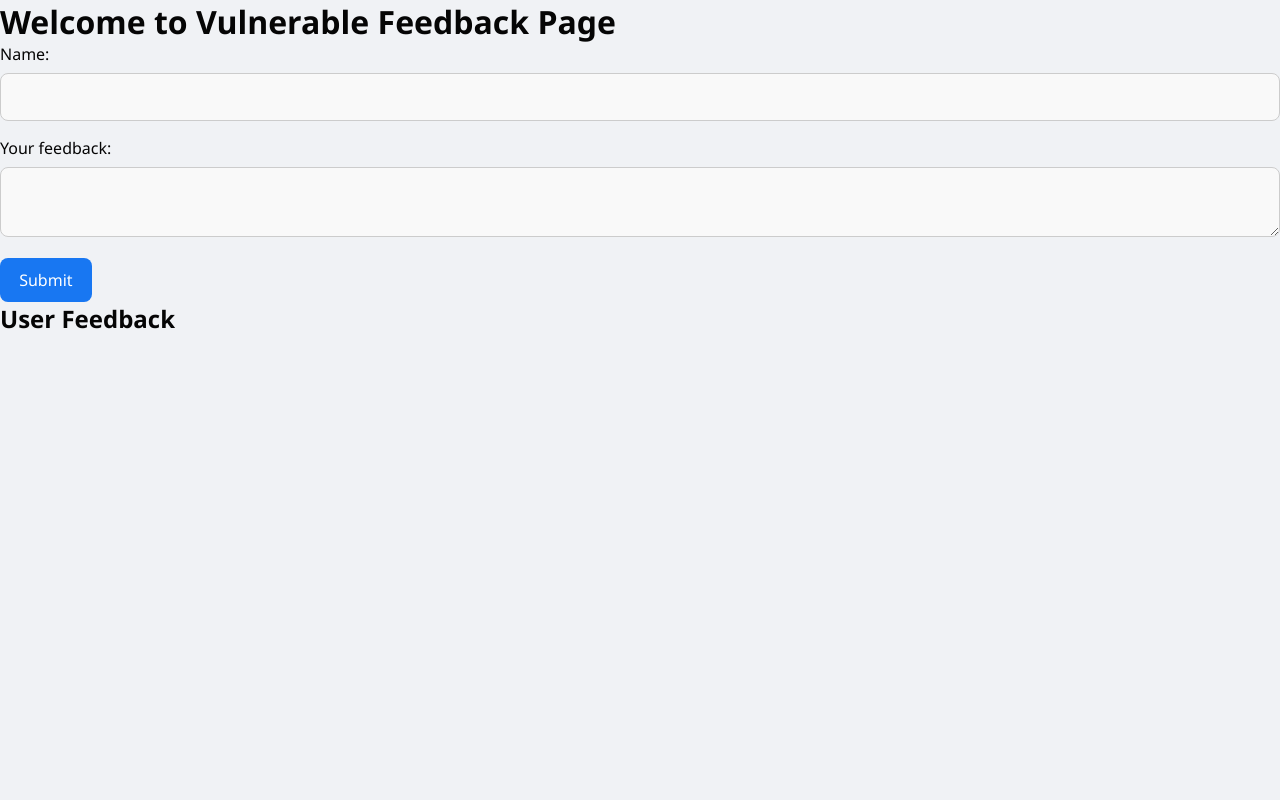
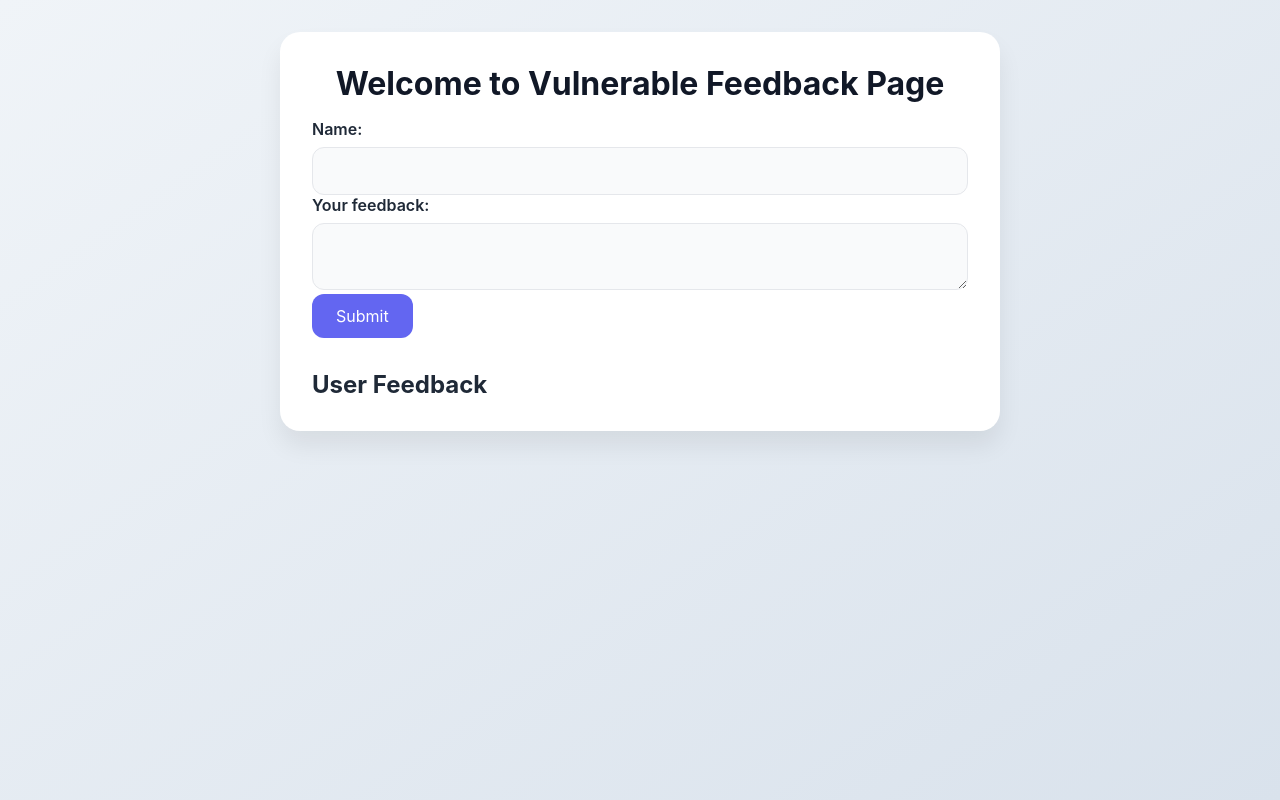
Before and after one commit to Omid908/Practicing, a PHP site: page / in a window 1280 px wide. Run offline with PHP 8.4, Linux system fonts and the light colour scheme.

Commit message:
daily practice

```diff
--- a/day19/style.css
+++ b/day19/style.css
@@ -2,100 +2,104 @@
   margin: 0;
   padding: 0;
   box-sizing: border-box;
-  font-family: "Segoe UI", Tahoma, Geneva, Verdana, sans-serif;
+  font-family: "Inter", sans-serif;
 }
 
 body {
-  background-color: #f0f2f5;
-  color: #050505;
+  background: linear-gradient(145deg, #f0f4f8, #d9e2ec);
+  color: #1f2937;
+  min-height: 100vh;
+  display: flex;
+  flex-direction: column;
+  align-items: center;
+  padding: 2rem;
 }
 
-header {
-  background-color: #1877f2;
-  padding: 1rem 2rem;
-  display: flex;
-  align-items: center;
-  justify-content: space-between;
-  color: white;
-  box-shadow: 0 4px 6px rgba(0, 0, 0, 0.1);
+.container {
+  background: white;
+  width: 100%;
+  max-width: 720px;
+  border-radius: 20px;
+  padding: 2rem;
+  box-shadow: 0 15px 25px rgba(0, 0, 0, 0.07);
+  transition: all 0.3s ease;
 }
 
-header h1 {
-  font-size: 1.8rem;
-  font-weight: bold;
+.container:hover {
+  transform: translateY(-2px);
+  box-shadow: 0 20px 30px rgba(0, 0, 0, 0.08);
 }
 
-main {
-  max-width: 800px;
-  margin: 2rem auto;
-  padding: 2rem;
-  background-color: #fff;
-  border-radius: 12px;
-  box-shadow: 0 6px 15px rgba(0, 0, 0, 0.05);
+h1 {
+  font-size: 2rem;
+  margin-bottom: 1rem;
+  text-align: center;
+  color: #111827;
 }
 
-section {
+form {
   margin-bottom: 2rem;
 }
 
-section h2 {
-  font-size: 1.5rem;
-  margin-bottom: 1rem;
-  border-bottom: 2px solid #ddd;
-  padding-bottom: 0.5rem;
-  color: #333;
+label {
+  display: block;
+  font-weight: 600;
+  margin-bottom: 0.5rem;
 }
 
 input[type="text"],
 textarea {
   width: 100%;
-  padding: 0.75rem;
-  margin-top: 0.5rem;
-  margin-bottom: 1rem;
-  border: 1px solid #ccc;
-  border-radius: 8px;
+  padding: 0.8rem 1rem;
+  border: 1px solid #e5e7eb;
+  border-radius: 12px;
   font-size: 1rem;
-  background-color: #f9f9f9;
-  transition: 0.3s;
+  background: #f9fafb;
+  transition: border-color 0.3s ease;
 }
 
 input[type="text"]:focus,
 textarea:focus {
+  border-color: #6366f1;
   outline: none;
-  border-color: #1877f2;
   background-color: #fff;
 }
 
 button {
-  background-color: #1877f2;
+  background-color: #6366f1;
   color: white;
-  padding: 0.7rem 1.2rem;
+  padding: 0.75rem 1.5rem;
+  font-size: 1rem;
   border: none;
-  border-radius: 8px;
+  border-radius: 12px;
   cursor: pointer;
-  font-size: 1rem;
-  transition: background-color 0.3s ease;
+  transition: background-color 0.3s ease, transform 0.2s ease;
 }
 
 button:hover {
-  background-color: #165fbe;
+  background-color: #4f46e5;
+  transform: scale(1.03);
 }
 
-.feedback-container {
-  border-top: 1px solid #ddd;
-  padding-top: 1rem;
+.feedback-list {
+  margin-top: 2rem;
 }
 
-.feedback-entry {
-  background-color: #f5f6f7;
-  padding: 1rem;
+.feedback-item {
+  background-color: #f3f4f6;
+  padding: 1rem 1.25rem;
+  border-radius: 14px;
   margin-bottom: 1rem;
-  border-radius: 10px;
-  border: 1px solid #e4e6eb;
-  transition: all 0.3s;
+  box-shadow: inset 0 1px 4px rgba(0, 0, 0, 0.03);
+  transition: background-color 0.2s ease;
 }
 
-.feedback-entry:hover {
-  box-shadow: 0 2px 6px rgba(0, 0, 0, 0.1);
-  background-color: #ffffff;
+.feedback-item:hover {
+  background-color: #e5e7eb;
 }
+
+.timestamp {
+  font-size: 0.8rem;
+  color: #6b7280;
+  margin-top: 0.25rem;
+}
```
Also changed, not shown: day20/index.html (added, +34 -0 lines), day20/script.js (added, +39 -0 lines).
